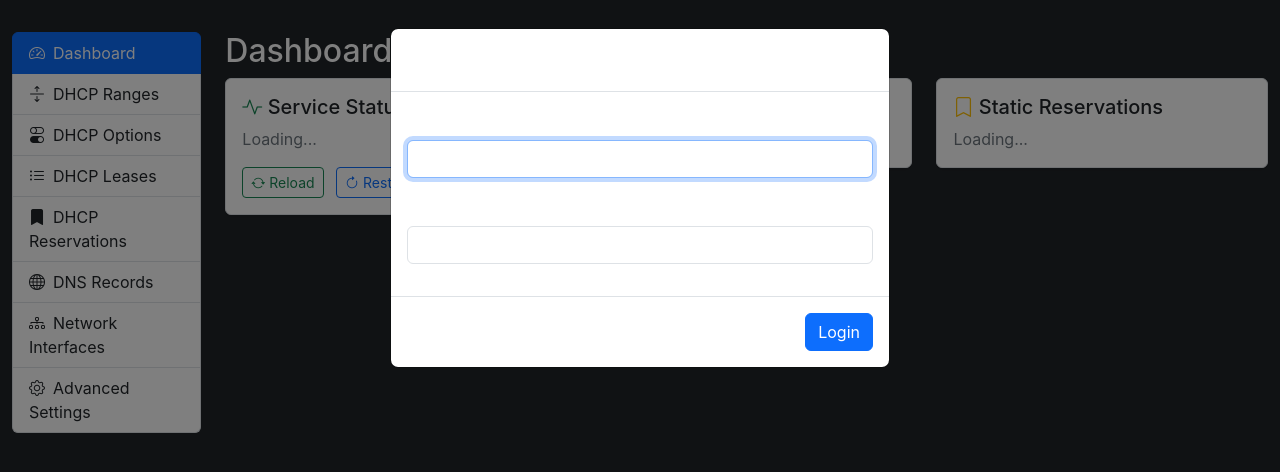
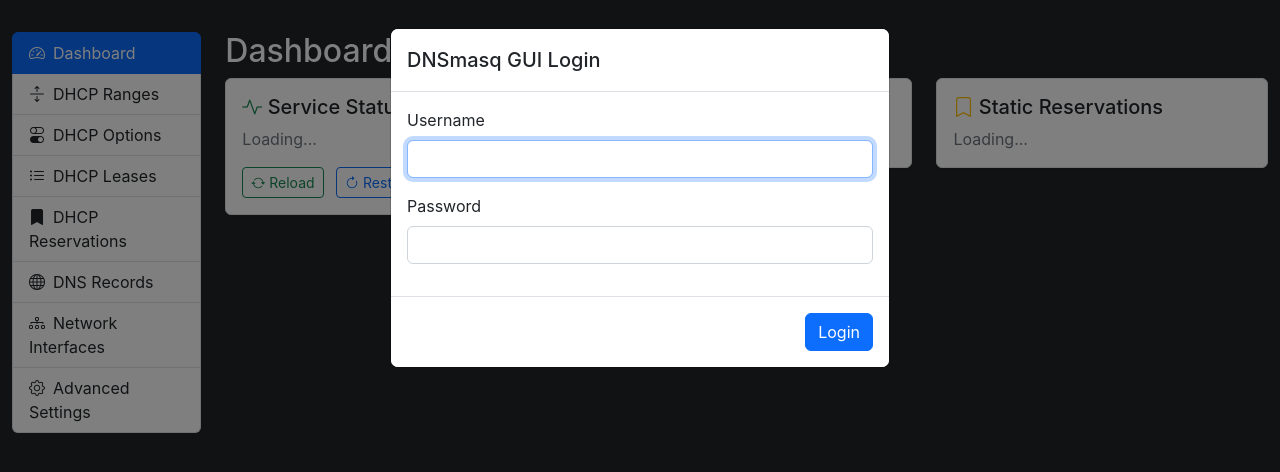
Before and after one commit to brianewman/dnsmasq-gui, a website: page public/index.html in a window 1280 px wide. Drawn offline with nearby package versions, Linux system fonts and the dark colour scheme.

Commit message:
Ensure consistent modal styling in dark mode
- Keep all modals with light styling for consistency and readability
- Override modal-content, modal-header, modal-body, and modal-footer backgrounds
- Maintain white backgrounds and dark text for all form elements
- Preserve original styling for form controls, labels, and inputs
- Ensure consistent user experience across light/dark modes

Modals now maintain perfect readability in dark mode browsers

```diff
--- a/public/css/style.css
+++ b/public/css/style.css
@@ -222,6 +222,63 @@
         color: #6c757d !important;
     }
 
+    /* Keep modals with light styling for consistency */
+    .modal-content {
+        background-color: #fff;
+        color: #212529;
+    }
+
+    .modal-header {
+        background-color: #fff;
+        color: #212529;
+        border-bottom-color: #dee2e6;
+    }
+
+    .modal-body {
+        background-color: #fff;
+        color: #212529;
+    }
+
+    .modal-footer {
+        background-color: #fff;
+        color: #212529;
+        border-top-color: #dee2e6;
+    }
+
+    .modal-title {
+        color: #212529 !important;
+    }
+
+    .form-label {
+        color: #212529 !important;
+    }
+
+    .form-control {
+        background-color: #fff;
+        border-color: #ced4da;
+        color: #212529;
+    }
+
+    .form-control:focus {
+        background-color: #fff;
+        border-color: #86b7fe;
+        color: #212529;
+        box-shadow: 0 0 0 0.25rem rgba(13, 110, 253, 0.25);
+    }
+
+    .form-select {
+        background-color: #fff;
+        border-color: #ced4da;
+        color: #212529;
+    }
+
+    .form-select:focus {
+        background-color: #fff;
+        border-color: #86b7fe;
+        color: #212529;
+        box-shadow: 0 0 0 0.25rem rgba(13, 110, 253, 0.25);
+    }
+
     .table th {
         background-color: #495057;
         color: #fff;
```
